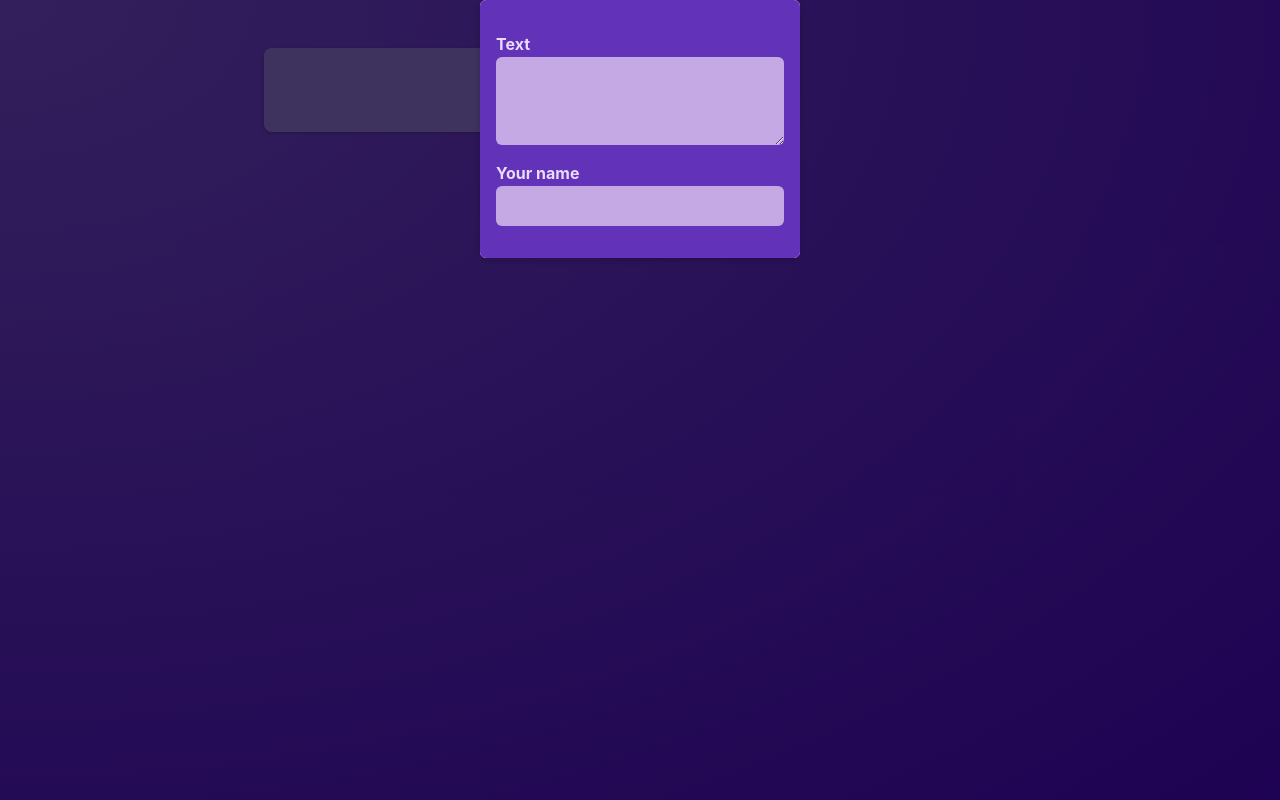
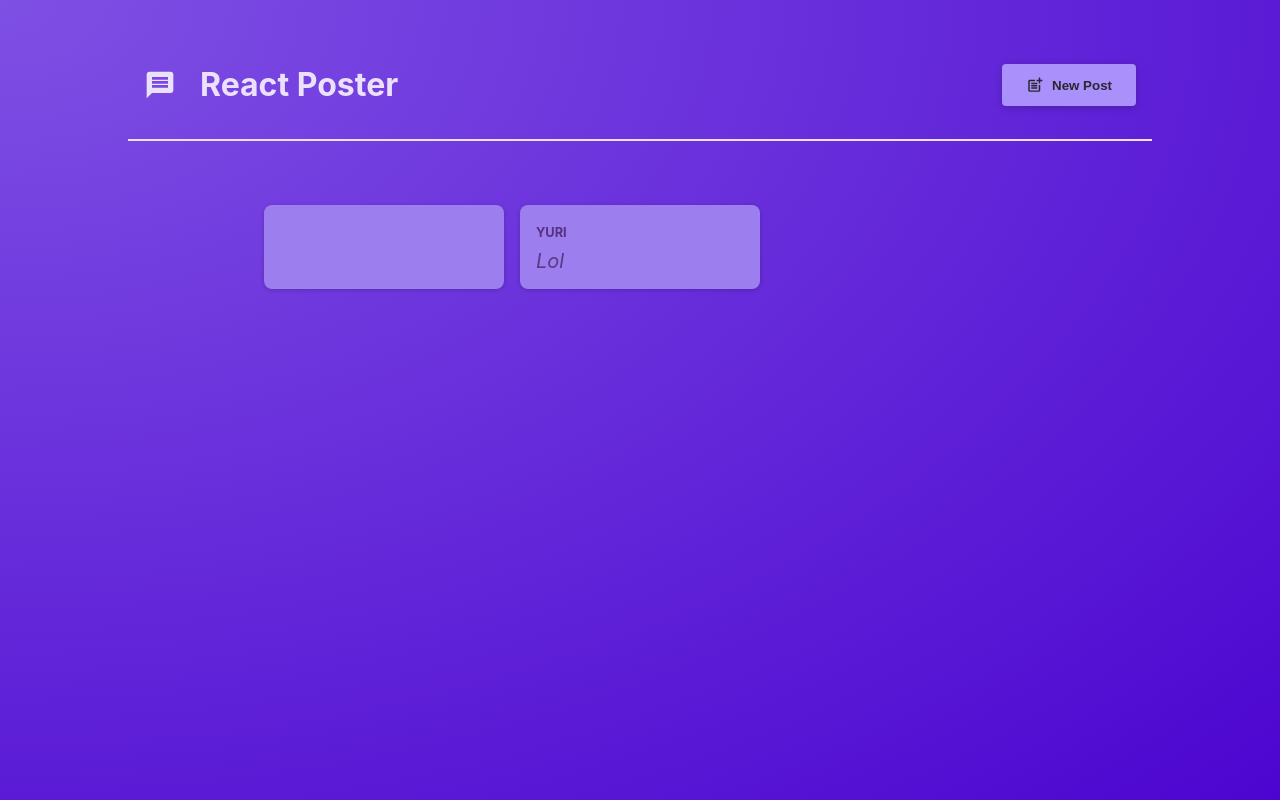
Before and after one commit to yurivvdantas/react-crash-course, a React (Vite) app: page / in a window 1280 px wide. Built offline with nearby package versions, Linux system fonts and the light colour scheme.

Commit message:
section 30: adding a shared header & more state management

```diff
--- a/package.json
+++ b/package.json
@@ -12,7 +12,8 @@
   },
   "dependencies": {
     "react": "^18.2.0",
-    "react-dom": "^18.2.0"
+    "react-dom": "^18.2.0",
+    "react-icons": "^5.5.0"
   },
   "devDependencies": {
     "@types/react": "^18.0.17",
--- a/src/App.jsx
+++ b/src/App.jsx
@@ -1,9 +1,26 @@
-import PostsList from "./components/PostsList";
+import MainHeader from './components/MainHeader';
+import PostsList from './components/PostsList';
+import { useState } from 'react';
 
 function App() {
-  return <main>
-    <PostsList />
-  </main>
+  const [modalIsVisible, setModalIsVisible] = useState(false);
+  function showModalHandler() {
+    setModalIsVisible(true);
+  }
+  function hideModalHandler() {
+    setModalIsVisible(false);
+  }
+  return (
+    <>
+      <MainHeader onCreatePost={showModalHandler} />
+      <main>
+        <PostsList
+          isPosting={modalIsVisible}
+          onStopPosting={hideModalHandler}
+        />
+      </main>
+    </>
+  );
 }
 
 export default App;
--- /dev/null
+++ b/src/components/MainHeader.jsx
@@ -0,0 +1,22 @@
+import { MdPostAdd, MdMessage } from 'react-icons/md';
+
+import classes from './MainHeader.module.css';
+
+function MainHeader({ onCreatePost }) {
+  return (
+    <header className={classes.header}>
+      <h1 className={classes.logo}>
+        <MdMessage />
+        React Poster
+      </h1>
+      <p>
+        <button className={classes.button} onClick={onCreatePost}>
+          <MdPostAdd size={18} />
+          New Post
+        </button>
+      </p>
+    </header>
+  );
+}
+
+export default MainHeader;
--- /dev/null
+++ b/src/components/MainHeader.module.css
@@ -0,0 +1,36 @@
+.header {
+  /* padding: 2rem 10%; */
+  margin: 2rem 10%;
+  padding: 1rem;
+  text-align: center;
+  display: flex;
+  justify-content: space-between;
+  align-items: center;
+  border-bottom: 2px solid #ece1fa;
+}
+
+.logo {
+  font-size: 2rem;
+  display: flex;
+  gap: 1.5rem;
+  align-items: center;
+  color: #ece1fa;
+}
+
+.button {
+  display: inline-flex;
+  align-items: center;
+  gap: 0.5rem;
+  padding: 0.75rem 1.5rem;
+  background-color: #a990fb;
+  color: #2a2630;
+  border: none;
+  border-radius: 4px;
+  box-shadow: 0 2px 8px rgba(0, 0, 0, 0.2);
+  cursor: pointer;
+  font-weight: bold;
+}
+
+.button:hover {
+  background-color: #8c6cf7;
+}
--- a/src/components/Modal.jsx
+++ b/src/components/Modal.jsx
@@ -2,7 +2,14 @@
 
 function Modal({ children, onClose }) {
   return (
-    <div className={classes.backdrop} onClick={onClose}>
+    <div
+      className={classes.backdrop}
+      onClick={(event) => {
+        if (event.target === event.currentTarget) {
+          onClose();
+        }
+      }}
+    >
       <dialog open className={classes.modal}>
         {children}
       </dialog>
--- a/src/components/PostsList.jsx
+++ b/src/components/PostsList.jsx
@@ -4,11 +4,7 @@
 import classes from './PostsList.module.css';
 import { useState } from 'react';
 
-function PostsList() {
-  const [modalIsVisible, setModalIsVisible] = useState(true);
-  function hideModalHandler() {
-    setModalIsVisible(false);
-  }
+function PostsList({ isPosting, onStopPosting }) {
   const [enteredBody, setEnteredBody] = useState('');
   function bodyChangeHandler(event) {
     setEnteredBody(event.target.value);
@@ -20,8 +16,8 @@
 
   return (
     <>
-      {modalIsVisible && (
-        <Modal onClose={hideModalHandler}>
+      {isPosting && (
+        <Modal onClose={onStopPosting}>
           <NewPost
             onBodyChange={bodyChangeHandler}
             onAuthorChange={authorChangeHandler}
```
Also changed, not shown: 1 other file (tests, documents, lock files or other folders).
